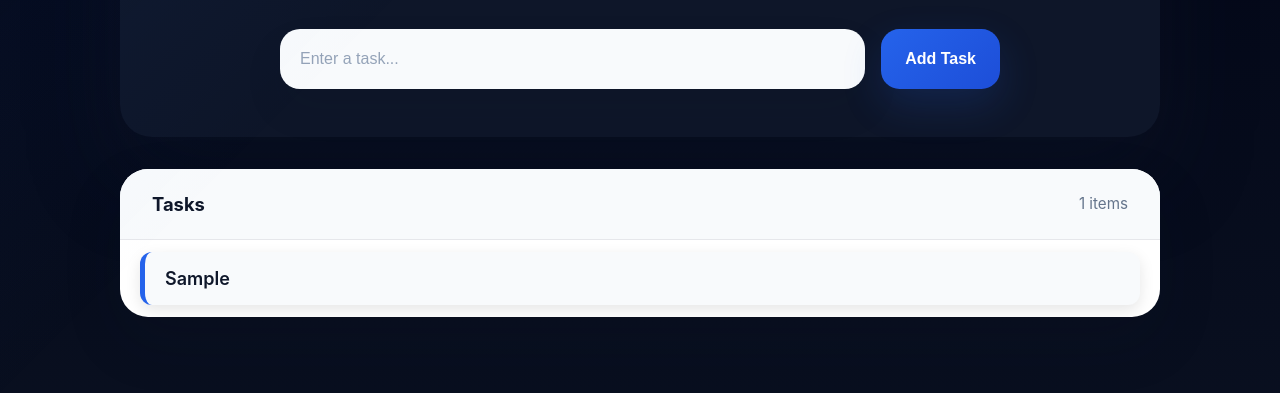
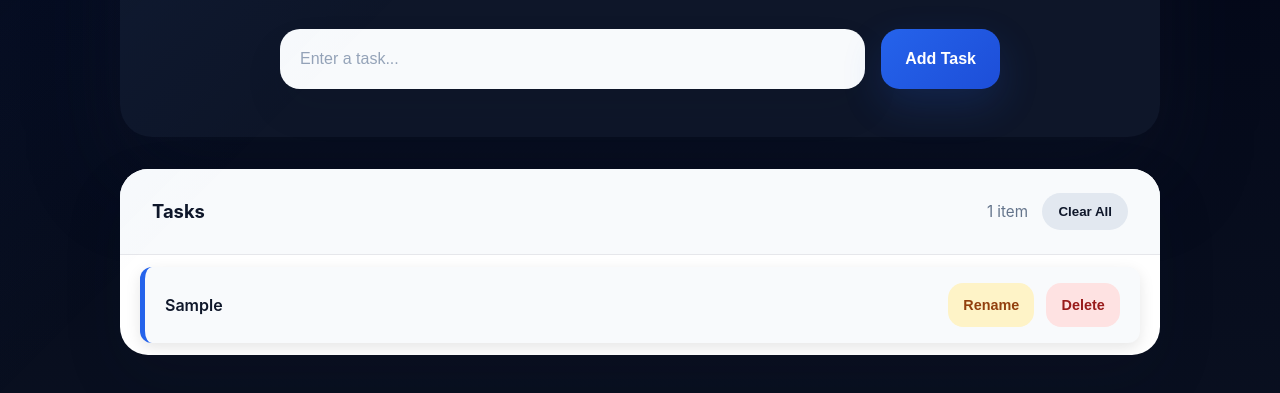
Before and after one commit to mafzaalwb01-dev/To-Do-App, a website: page index.html in a window 1280 px wide. Both pictures are taken after typing "Sample" into the empty fields and a click on the button "Add Task". Shown: the part 211-604 px from the top of the page. Drawn offline with Linux system fonts and the light colour scheme.

Commit message:
Add rename delete and clear all features

```diff
--- a/index.html
+++ b/index.html
@@ -1,4 +1,4 @@
-<!DOCTYPE html>
+<!doctype html>
 <html lang="en">
   <head>
     <meta charset="UTF-8" />
@@ -12,7 +12,9 @@
         <div class="hero-inner">
           <span class="eyebrow">Organize your day</span>
           <h1>To-Do List</h1>
-        <p class="subtitle">Add, edit, or delete tasks with a clean and modern interface.</p>
+          <p class="subtitle">
+            Add, edit, or delete tasks with a clean and modern interface.
+          </p>
           <form class="todo-form">
             <input type="text" id="todo-input" placeholder="Enter a task..." />
             <button type="button" id="add-btn">Add Task</button>
@@ -24,11 +26,16 @@
         <section class="todo-panel">
           <div class="panel-header">
             <h2>Tasks</h2>
+            <div class="panel-actions">
               <span class="task-count" id="task-count">0 items</span>
+              <button id="clear-btn" class="clear-btn">Clear All</button>
+            </div>
           </div>
 
           <ul id="todo-list" class="todo-list">
-          <li class="empty-state">No tasks yet. Add your first task above.</li>
+            <li class="empty-state">
+              No tasks yet. Add your first task above.
+            </li>
           </ul>
         </section>
       </main>
--- a/script.js
+++ b/script.js
@@ -1,21 +1,107 @@
-let input = document.querySelector("#todo-input");
-let button = document.querySelector("#add-btn");
-let show = document.querySelector("#todo-list");
-let emptyState = document.querySelector(".empty-state");
-let taskCount = document.querySelector(".task-count");
-button.addEventListener("click", () => {
-  let pk = input.value;
-  // console.log(pk);
-  if (pk === "") {
-    let hello = alert("Please Enter here task?");
-    console.log(input.value);
+const input = document.querySelector("#todo-input");
+const addButton = document.querySelector("#add-btn");
+const todoList = document.querySelector("#todo-list");
+const taskCount = document.querySelector(".task-count");
+const clearButton = document.querySelector("#clear-btn");
+
+function updateTaskCount() {
+  const items = todoList.querySelectorAll(".todo-item");
+  taskCount.textContent = `${items.length} item${items.length === 1 ? "" : "s"}`;
+
+  const emptyState = todoList.querySelector(".empty-state");
+  if (items.length === 0) {
+    if (!emptyState) {
+      const emptyItem = document.createElement("li");
+      emptyItem.className = "empty-state";
+      emptyItem.textContent = "No tasks yet. Add your first task above.";
+      todoList.appendChild(emptyItem);
+    }
+  } else if (emptyState) {
+    emptyState.remove();
+  }
+}
+
+function createTaskElement(taskText) {
+  const li = document.createElement("li");
+  li.className = "todo-item";
+
+  const text = document.createElement("p");
+  text.className = "todo-text";
+  text.textContent = taskText;
+
+  const actions = document.createElement("div");
+  actions.className = "todo-actions";
+
+  const renameButton = document.createElement("button");
+  renameButton.type = "button";
+  renameButton.className = "rename";
+  renameButton.textContent = "Rename";
+
+  const deleteButton = document.createElement("button");
+  deleteButton.type = "button";
+  deleteButton.className = "delete";
+  deleteButton.textContent = "Delete";
+
+  actions.append(renameButton, deleteButton);
+  li.append(text, actions);
+  return li;
+}
+
+function addTask() {
+  const taskText = input.value.trim();
+
+  if (!taskText) {
+    alert("Please enter a task.");
     return;
   }
-  let li = document.createElement("li");
-  li.classList.add("todo-item");
-  li.textContent = input.value;
-  show.prepend(li);
+
+  todoList.prepend(createTaskElement(taskText));
   input.value = "";
-  emptyState.remove();
-  taskCount.textContent = `${show.children.length} items`;
+  updateTaskCount();
+}
+
+todoList.addEventListener("click", (event) => {
+  const button = event.target.closest("button");
+  if (!button) {
+    return;
+  }
+
+  const item = button.closest(".todo-item");
+  if (!item) {
+    return;
+  }
+
+  if (button.classList.contains("delete")) {
+    item.remove();
+    updateTaskCount();
+  } else if (button.classList.contains("rename")) {
+    const currentText = item.querySelector(".todo-text").textContent;
+    const renamedTask = prompt("Rename task", currentText);
+
+    if (renamedTask !== null) {
+      const cleanedText = renamedTask.trim();
+      if (cleanedText) {
+        item.querySelector(".todo-text").textContent = cleanedText;
+      } else {
+        alert("Please enter a task.");
+      }
+    }
+  }
 });
+
+addButton.addEventListener("click", addTask);
+
+clearButton.addEventListener("click", () => {
+  const items = todoList.querySelectorAll(".todo-item");
+  items.forEach((item) => item.remove());
+  updateTaskCount();
+});
+
+input.addEventListener("keydown", (event) => {
+  if (event.key === "Enter") {
+    event.preventDefault();
+    addTask();
+  }
+});
+
+updateTaskCount();
--- a/style.css
+++ b/style.css
@@ -149,9 +149,29 @@ h1 {
     color: var(--text);
 }
 
+.panel-actions {
+    display: flex;
+    align-items: center;
+    gap: 0.9rem;
+}
+
 .task-count {
     color: var(--muted);
     font-size: 0.95rem;
+}
+
+.clear-btn {
+    border: none;
+    border-radius: 999px;
+    padding: 0.7rem 1rem;
+    background: #e2e8f0;
+    color: var(--text);
+    font-weight: 700;
+    cursor: pointer;
+}
+
+.clear-btn:hover {
+    background: #cbd5e1;
 }
 
 .todo-list {
@@ -165,6 +185,7 @@ h1 {
     gap: 1rem;
     padding: 1.25rem 2rem;
     border-bottom: 1px solid rgba(15, 23, 42, 0.06);
+    background: #f8fafc;
 }
 
 .todo-item:last-child {
@@ -175,41 +196,48 @@ h1 {
     margin: 0;
     color: var(--text);
     font-size: 1rem;
+    word-break: break-word;
 }
 
 .todo-actions {
     display: flex;
     gap: 0.75rem;
+    flex-wrap: wrap;
+    justify-content: flex-end;
 }
 
 .todo-actions button {
     border: none;
     border-radius: 0.95rem;
-    width: 2.75rem;
-    height: 2.75rem;
-    display: grid;
-    place-items: center;
+    min-height: 2.75rem;
+    padding: 0.65rem 0.95rem;
+    display: inline-flex;
+    align-items: center;
+    justify-content: center;
     cursor: pointer;
-    transition: transform 0.15s ease;
+    font-weight: 700;
+    font-size: 0.9rem;
+    transition: transform 0.15s ease, box-shadow 0.15s ease;
 }
 
 .todo-actions button:hover {
-    transform: scale(1.05);
+    transform: translateY(-1px);
 }
 
-.todo-actions .edit {
-    background: #facc15;
+.todo-actions .rename {
+    background: #fef3c7;
     color: #92400e;
 }
 
 .todo-actions .delete {
-    background: #f87171;
-    color: #7f1d1d;
+    background: #fee2e2;
+    color: #991b1b;
 }
 
 .empty-state {
     padding: 2rem;
     text-align: center;
+    color: var(--muted);
 }
 
 @media (max-width: 760px) {
@@ -231,6 +259,11 @@ h1 {
         gap: 0.75rem;
     }
 
+    .panel-actions {
+        width: 100%;
+        justify-content: space-between;
+    }
+
     .todo-item {
         grid-template-columns: 1fr;
         align-items: flex-start;
@@ -240,6 +273,7 @@ h1 {
         justify-content: flex-end;
     }
 }
+
 .todo-list li {
     list-style: none;
     background: #f8fafc;
@@ -249,6 +283,6 @@ h1 {
     padding: 16px 20px;
     margin: 12px 20px;
     border-radius: 12px;
-    box-shadow: 0 5px 15px rgba(0,0,0,0.1);
+    box-shadow: 0 5px 15px rgba(0, 0, 0, 0.1);
     border-left: 5px solid #2563eb;
 }
```
Also changed, not shown: package.json (added, +21 -0 lines). Lines whose indentation alone changed are shown as unchanged.
